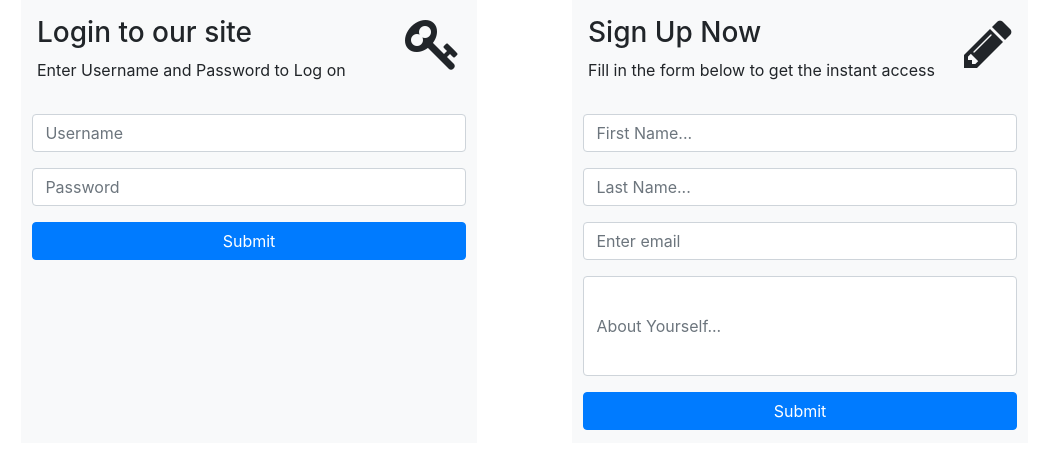
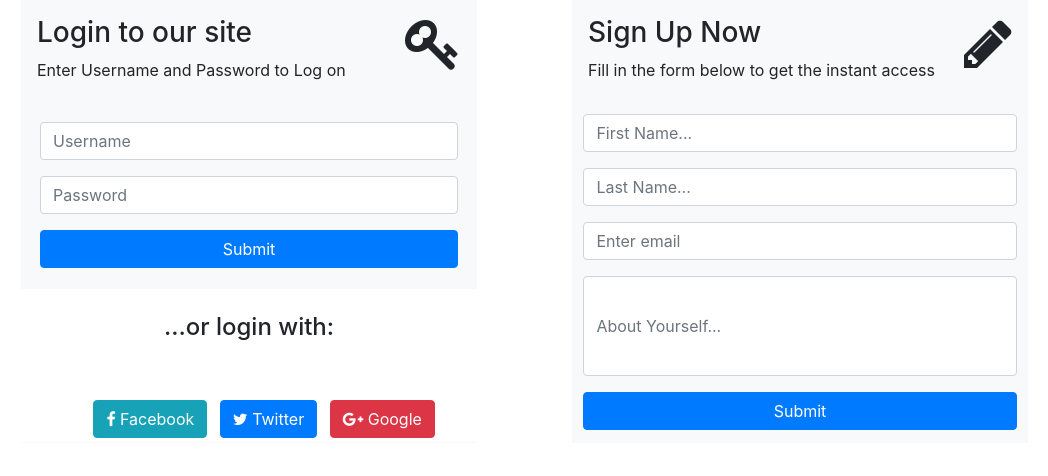
Before and after one commit to mwaqarmughal/Web-Tools, a plain HTML site: page Forms Task/Forms.html in a window 1280 px wide. Shown: the whole page, without its empty margins (49-1097 px from the left). Drawn offline with nearby package versions, Linux system fonts and the light colour scheme.

Commit message:
Buttons Added

```diff
--- a/Forms Task/Forms.css
+++ b/Forms Task/Forms.css
@@ -24,3 +24,9 @@
         background-color: teal;
     }
 }
+.center{
+    /* background-color: darkcyan; */
+    /* margin-top: 5%;     */
+    padding-left: 15%;
+    padding-top: 5%;
+}
--- a/Forms Task/Forms.html
+++ b/Forms Task/Forms.html
@@ -18,14 +18,13 @@
 </head>
 <body class="container">
     <div id="alpha" class="row">
-
             <div class=" bg-light column">
             <div class="p-3 ">
                 <i class="fa fa-key right" aria-hidden="true"></i>
                 <h3 >Login to our site</h3>
                 <p>Enter Username and Password to Log on</p>
             </div>
-            <form>
+            <form class="p-2">
                 <div class="form-group">
                 <input type="Username" class="form-control overflow" id="Username" aria-describedby="UsernameHelp" placeholder="Username">
                 </div>
@@ -36,6 +35,14 @@
                 </div>
                 <button type="submit" class="btn btn-primary overflow" style="margin-bottom: 3%;">Submit</button>
             </form>
+            <div class="bg-white">
+                <h4 class="text-center p-4">...or login with:</h4>
+                <div class="center">
+                    <button class="btn btn-info m-1"> <i class="fa fa-facebook-f" aria-hidden="true"></i> Facebook</button>
+                    <button class="btn btn-primary m-1"> <i class="fa fa-twitter" aria-hidden="true"></i> Twitter</button>
+                    <button class="btn btn-danger m-1"> <i class="fa fa-google-plus" aria-hidden="true"></i> Google </button>
+                </div>
+            </div>
         </div>
         <div class="col-1"></div>
         <div class=" bg-light column" >
```
